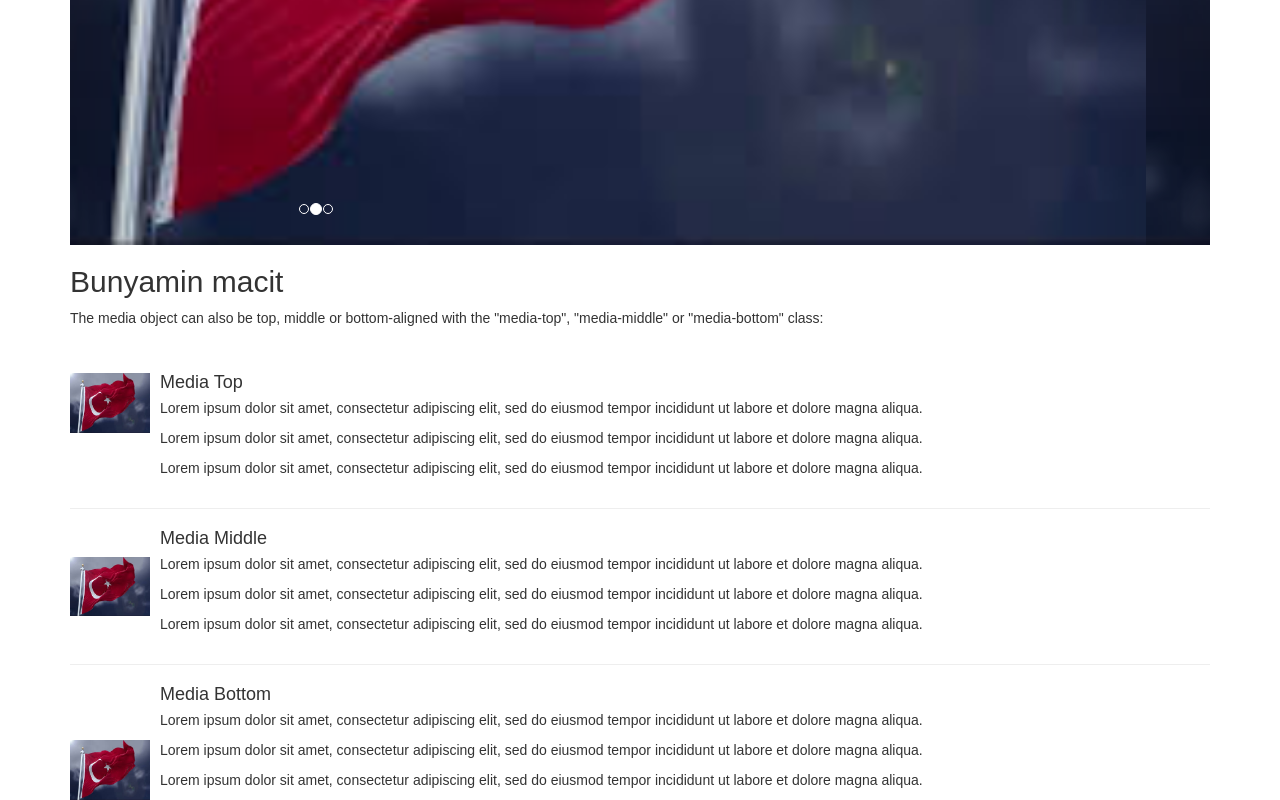
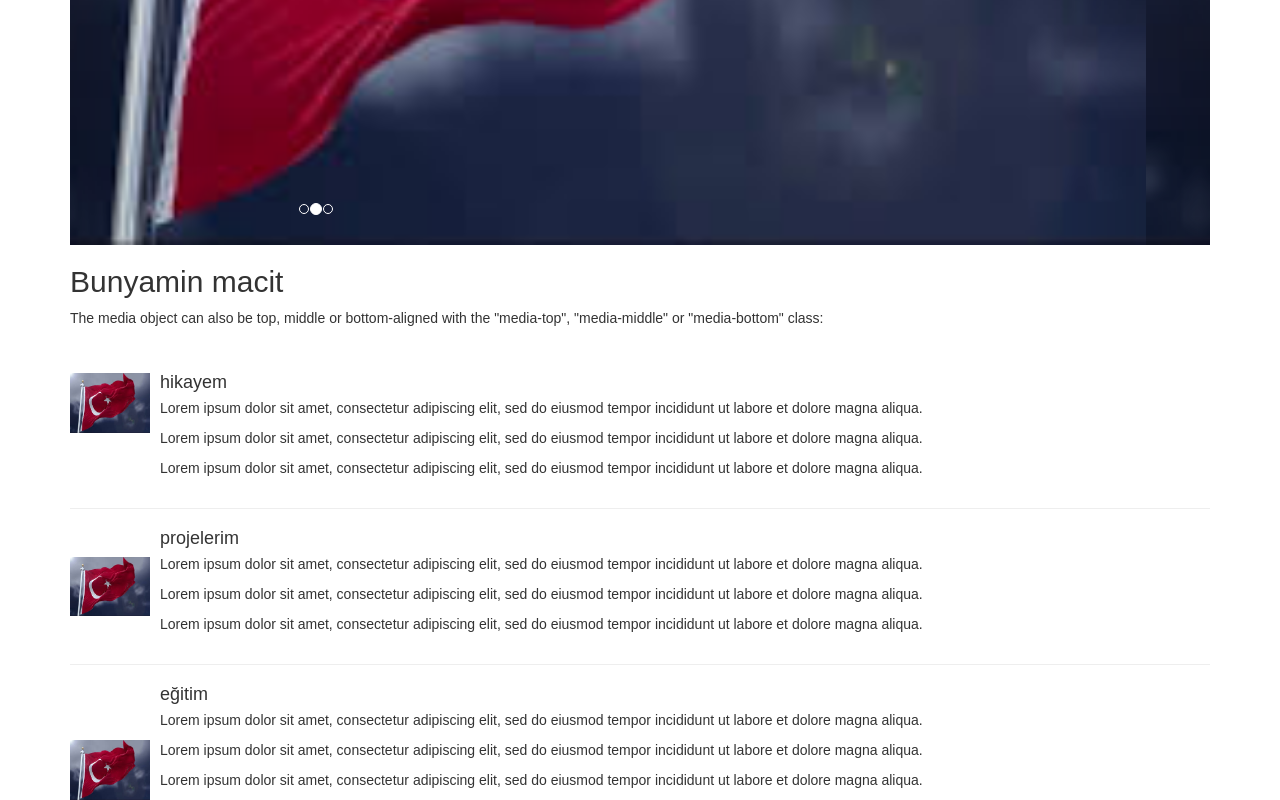
Before and after one commit to macitbunyamin/HTMLWorkout, a plain HTML site: page hakkimizda.html in a window 1280 px wide. Shown: the part 838-1638 px from the top of the page. Drawn offline with nearby package versions, Linux system fonts and the light colour scheme.

Commit message:
MyBlogSite

```diff
--- a/hakkimizda.html
+++ b/hakkimizda.html
@@ -66,7 +66,7 @@
         <img src="bayrak.jpg" class="media-object" style="width:80px">
       </div>
       <div class="media-body">
-        <h4 class="media-heading">Media Top</h4>
+        <h4 class="media-heading">hikayem</h4>
         <p>Lorem ipsum dolor sit amet, consectetur adipiscing elit, sed do eiusmod tempor incididunt ut labore et dolore magna aliqua.</p>
         <p>Lorem ipsum dolor sit amet, consectetur adipiscing elit, sed do eiusmod tempor incididunt ut labore et dolore magna aliqua.</p>
         <p>Lorem ipsum dolor sit amet, consectetur adipiscing elit, sed do eiusmod tempor incididunt ut labore et dolore magna aliqua.</p>
@@ -78,7 +78,7 @@
         <img src="bayrak.jpg" class="media-object" style="width:80px">
       </div>
       <div class="media-body">
-        <h4 class="media-heading">Media Middle</h4>
+        <h4 class="media-heading">projelerim</h4>
         <p>Lorem ipsum dolor sit amet, consectetur adipiscing elit, sed do eiusmod tempor incididunt ut labore et dolore magna aliqua.</p>
         <p>Lorem ipsum dolor sit amet, consectetur adipiscing elit, sed do eiusmod tempor incididunt ut labore et dolore magna aliqua.</p>
         <p>Lorem ipsum dolor sit amet, consectetur adipiscing elit, sed do eiusmod tempor incididunt ut labore et dolore magna aliqua.</p>
@@ -90,7 +90,7 @@
         <img src="bayrak.jpg" class="media-object" style="width:80px">
       </div>
       <div class="media-body">
-        <h4 class="media-heading">Media Bottom</h4>
+        <h4 class="media-heading">eğitim</h4>
         <p>Lorem ipsum dolor sit amet, consectetur adipiscing elit, sed do eiusmod tempor incididunt ut labore et dolore magna aliqua.</p>
         <p>Lorem ipsum dolor sit amet, consectetur adipiscing elit, sed do eiusmod tempor incididunt ut labore et dolore magna aliqua.</p>
         <p>Lorem ipsum dolor sit amet, consectetur adipiscing elit, sed do eiusmod tempor incididunt ut labore et dolore magna aliqua.</p>
```
